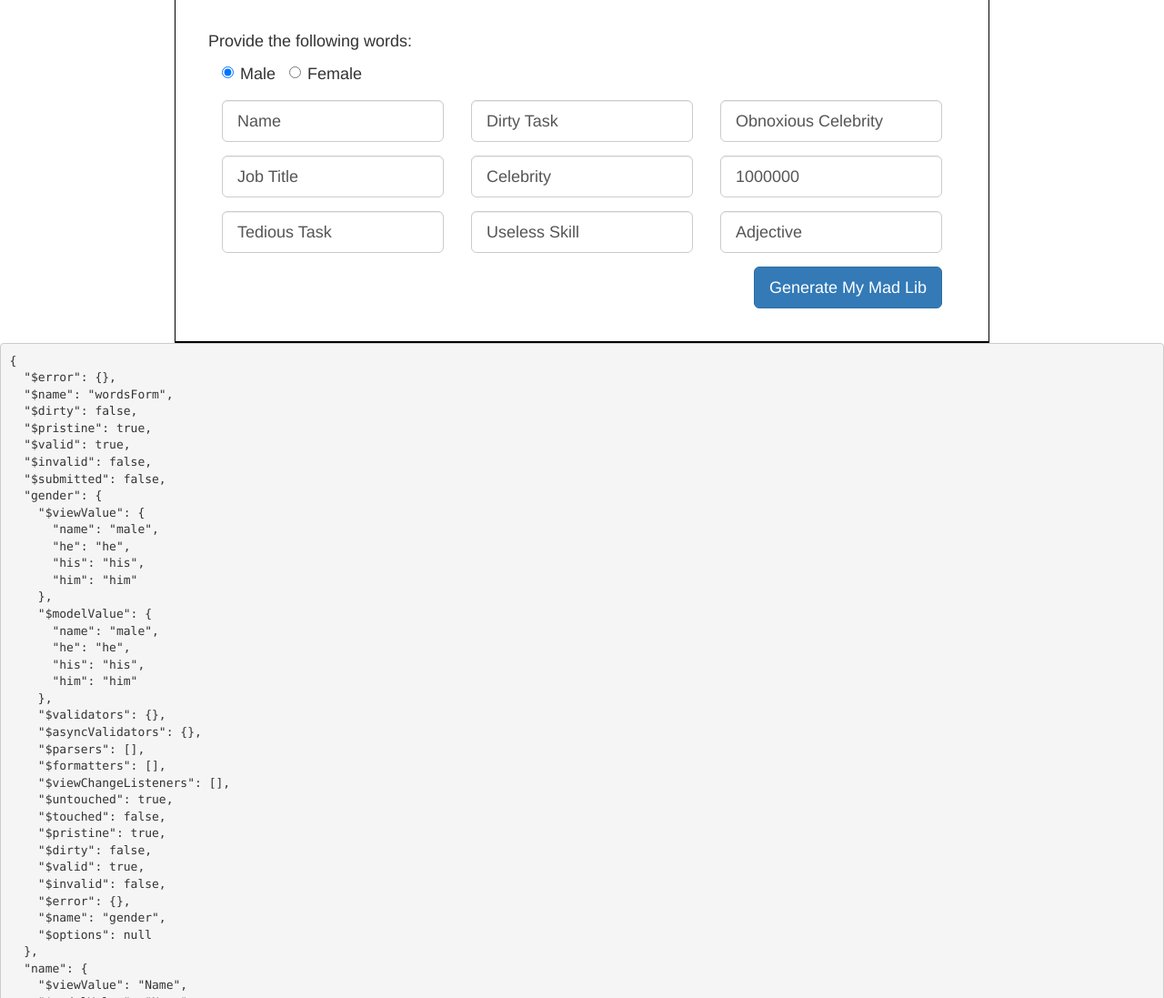
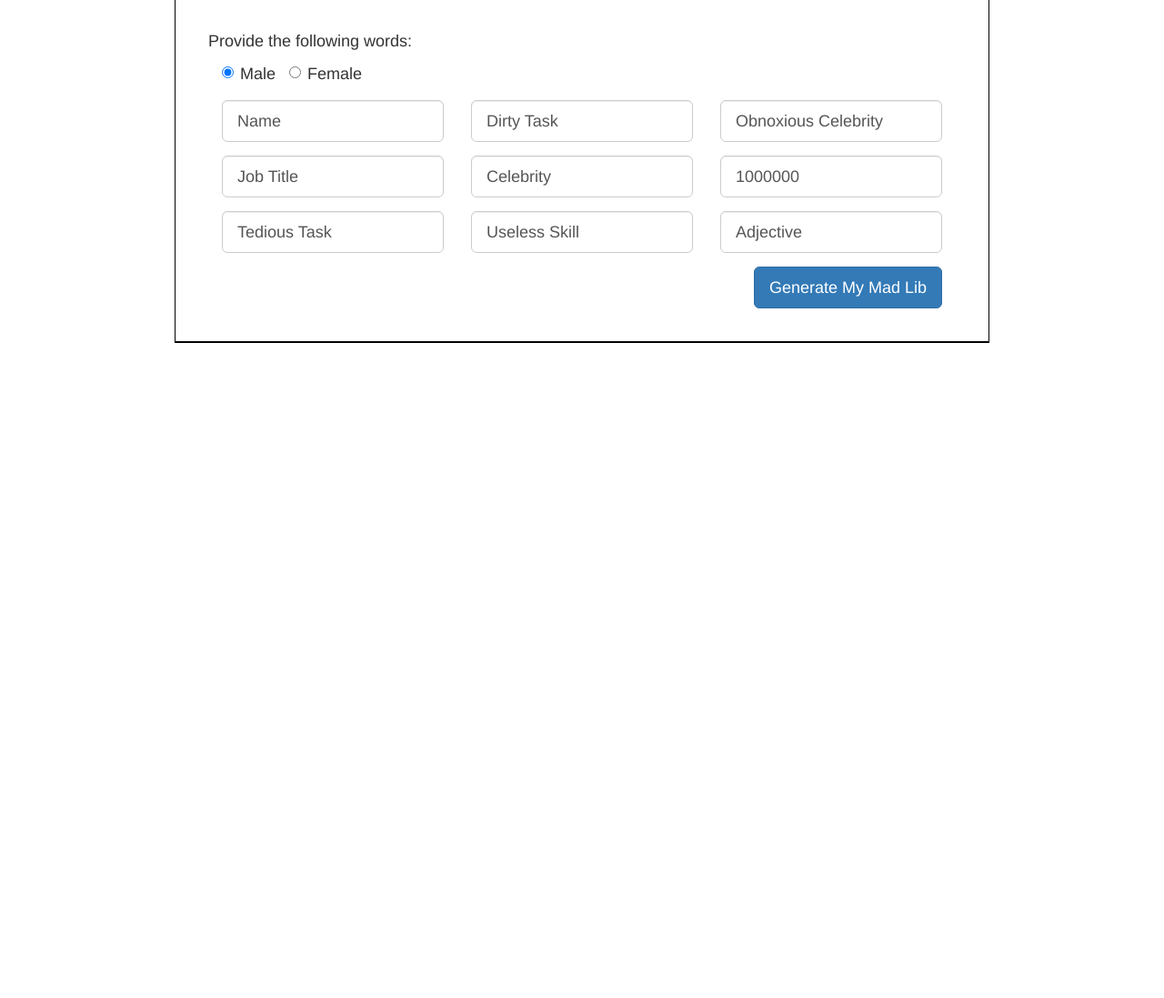
Before and after one commit to davidmansy/ngMadLibs, a plain HTML site: page index.html in a window 1280 px wide. Shown: the part 203-1300 px from the top of the page at 91% size. After the commit the page ends 800 px from the top, so only its background shows below. Drawn offline with Linux system fonts and the light colour scheme.

Commit message:
Got rid of the pre tag showing the form status.

```diff
--- a/index.html
+++ b/index.html
@@ -153,7 +153,6 @@
 
   </div>
 </div>
-<pre>{{ wordsForm | json}}</pre>
 
 <script src="bower_components/angular/angular.js"></script>
 <script src="bower_components/angular-messages/angular-messages.js"></script>
```
